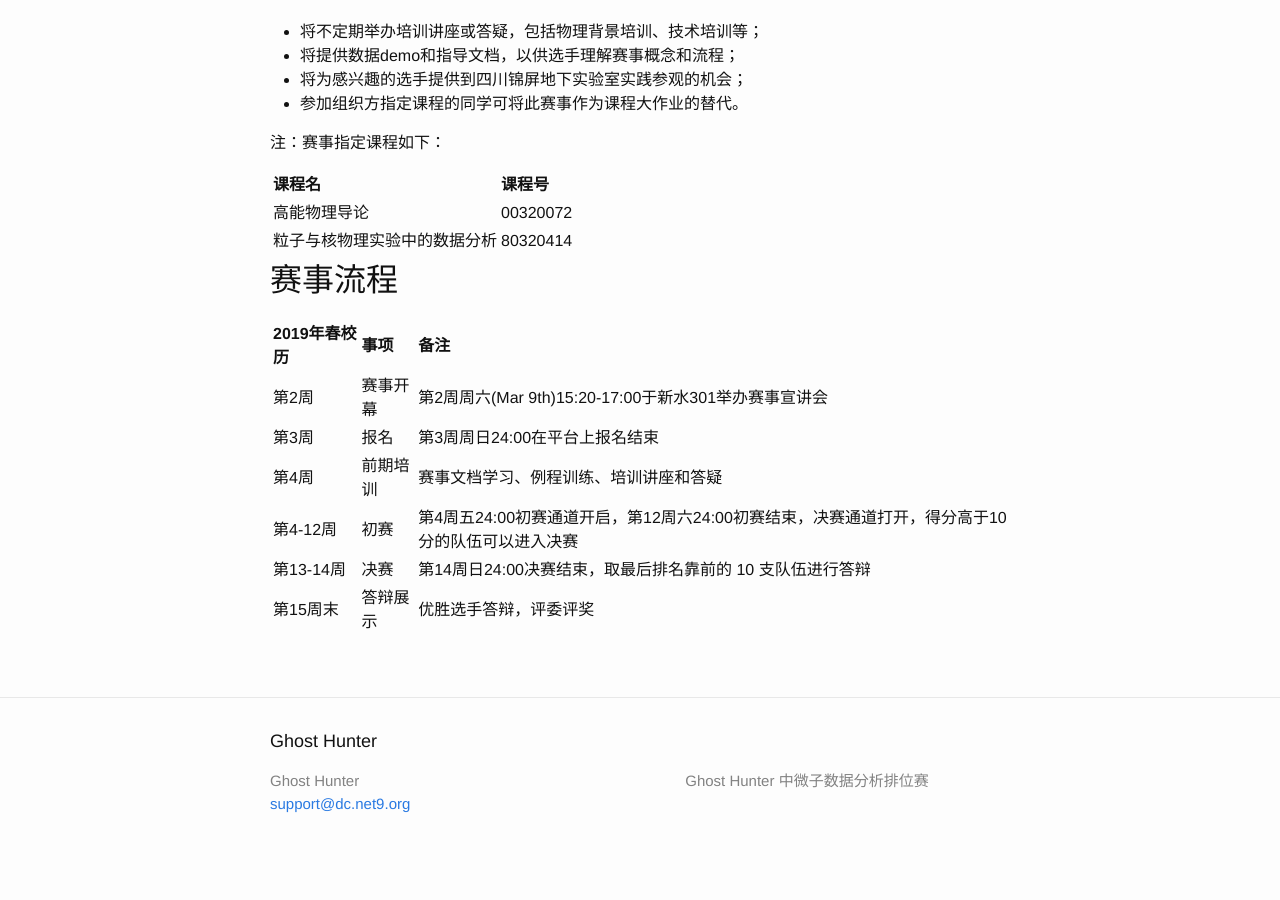
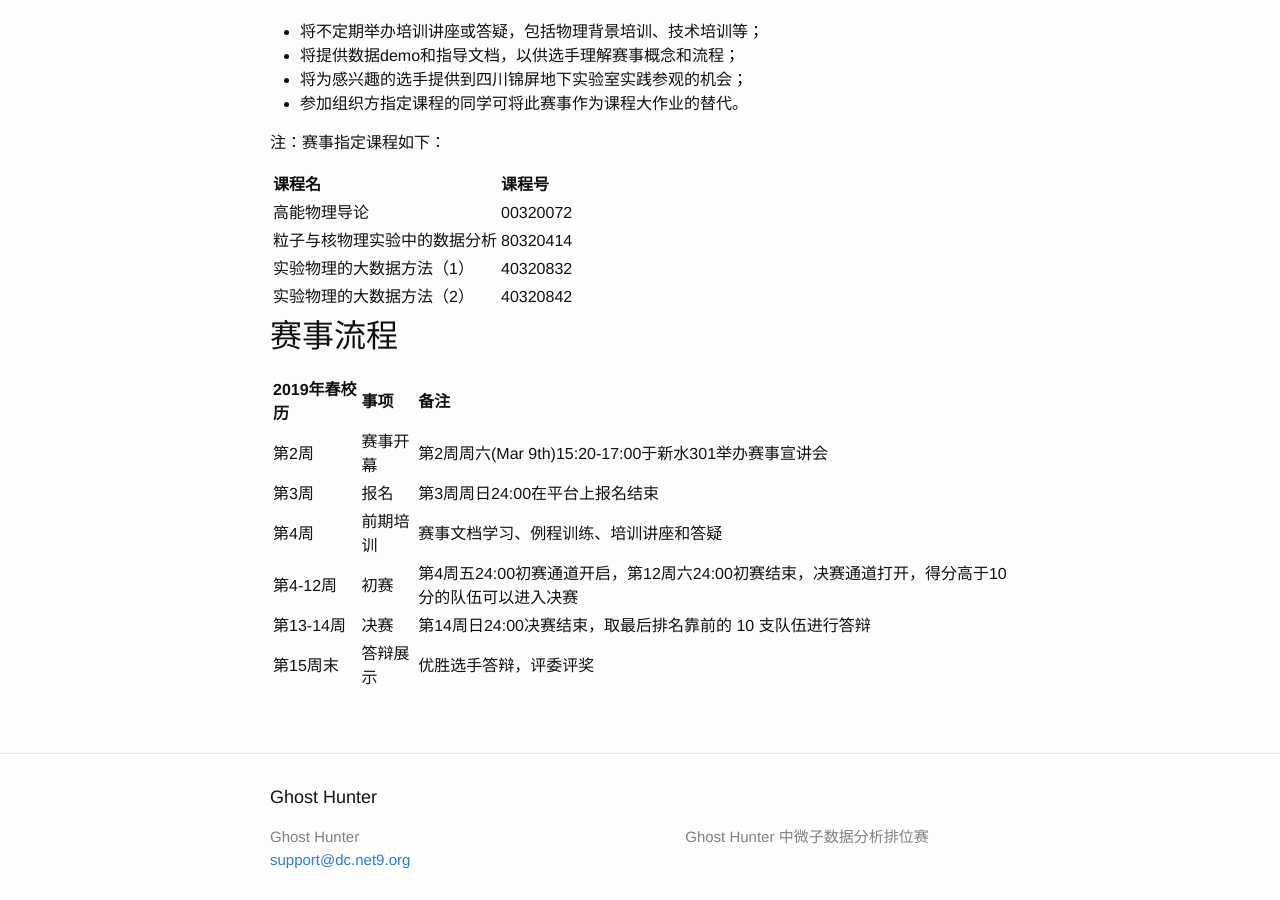
Before and after one commit to ghost-hunter-contest/ghost-hunter-contest.github.io, a Jekyll site: the page built from _posts/2019-02-13-rules.markdown, in a window 1280 px wide and 900 px high, scrolled down 669 px. Built offline with Jekyll 4.4.1, drawn with Linux system fonts in a browser that asks for light colours; before the commit the page ends 1544 px from its top, so only the background shows below that.

Commit message:
Add new lectures and classes opened by Benda Xu.

```diff
--- a/_posts/2019-02-13-rules.markdown
+++ b/_posts/2019-02-13-rules.markdown
@@ -29,6 +29,8 @@ date:   2019-02-01 11:23:45 +0800
 |:-----------------------------|:---------|
 | 高能物理导论                 | 00320072 |
 | 粒子与核物理实验中的数据分析 | 80320414 |
+| 实验物理的大数据方法（1） | 40320832 |
+| 实验物理的大数据方法（2） | 40320842 |
 
 ## 赛事流程
 
```
